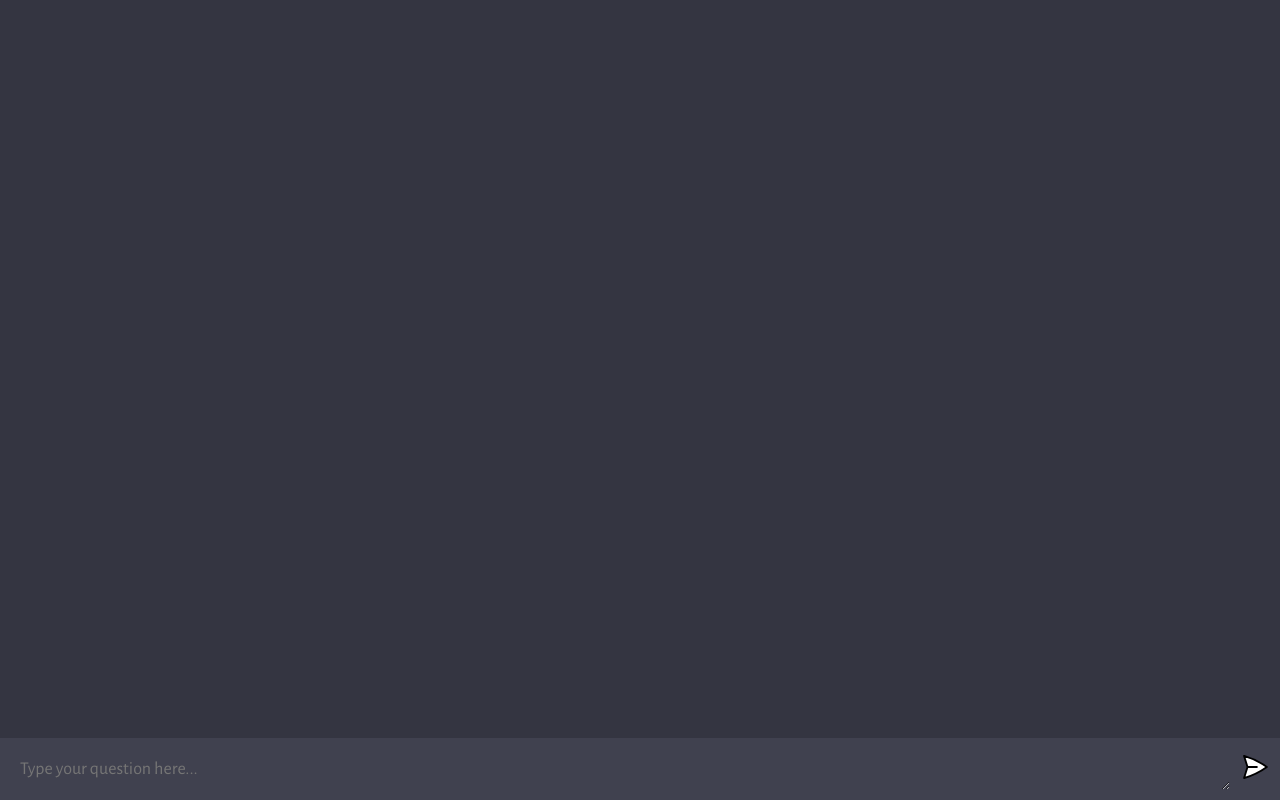
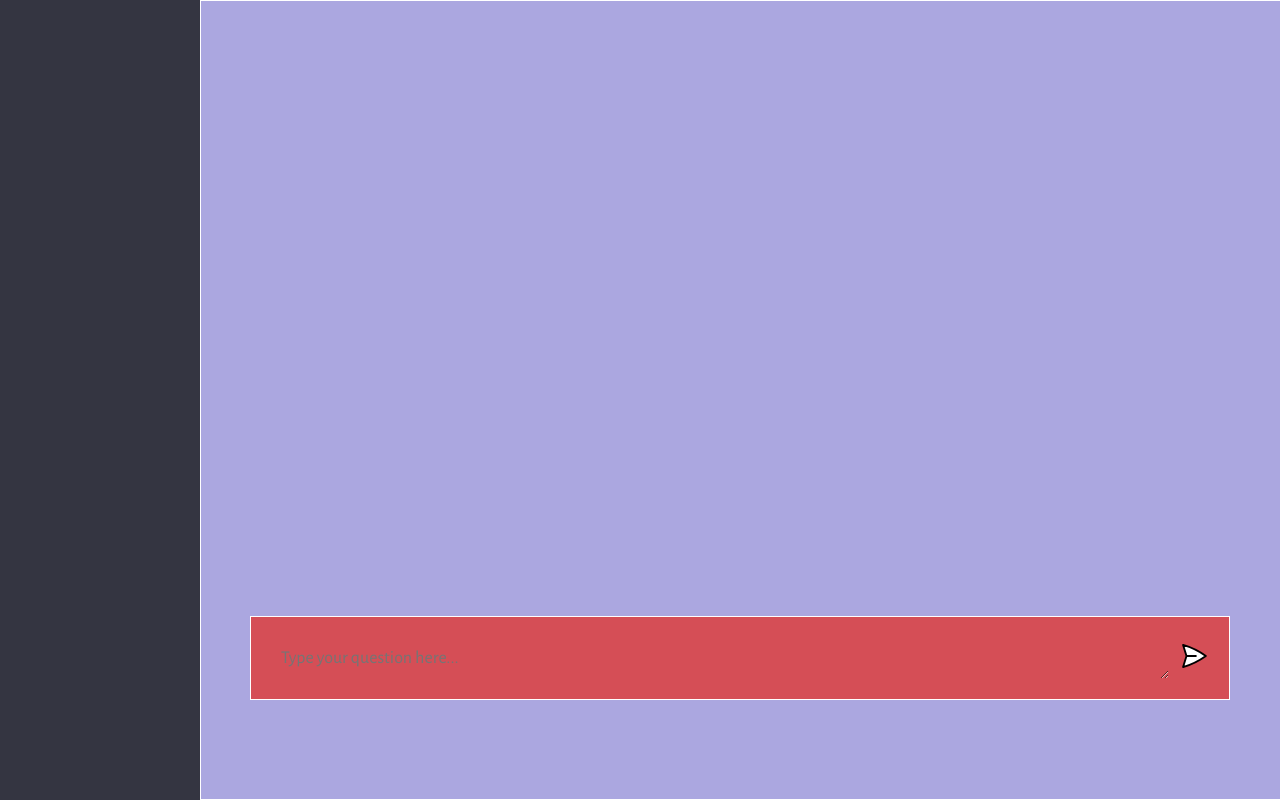
Before and after one commit to seandesiree/BaddiesHackathon, a website built with Vite: page ai-chatbot/index.html in a window 1280 px wide. Built offline with nearby package versions, Linux system fonts and the light colour scheme.

Commit message:
added css stylings

```diff
--- a/ai-chatbot/index.html
+++ b/ai-chatbot/index.html
@@ -9,6 +9,7 @@
   </head>
   <body>
     <div id="app">
+      <div id="side_menu"></div>
       <div id="chat_container"></div>
 
       <form>
--- a/ai-chatbot/script.js
+++ b/ai-chatbot/script.js
@@ -4,8 +4,16 @@ import user from './assets/user.svg';
 /* target HTML elements using document.querySelector */
 const form = document.querySelector('form');
 const chatContainer = document.querySelector('#chat_container');
+const sideMenu = document.querySelector('#side_menu');
 
 let loadInterval;
+
+// /* generate side menu history of chats */
+// function sideMenu() {
+//   return (
+//     `<div class="side_menu"></div>`
+//   )
+// }
 
 /* implement bot loading before outputting response */
 function loader(element) {
--- a/ai-chatbot/style.css
+++ b/ai-chatbot/style.css
@@ -15,17 +15,33 @@ body {
   width: 100vw;
   height: 100vh;
   background: #343541;
-
+  text-align: center;
   display: flex;
   flex-direction: column;
-  align-items: center;
+  position: fixed;
+  /* align-items: center; */
   justify-content: space-between;
 }
+
+/* #side_menu {
+  width: 200px;
+  border: 1px solid white;
+  background-color: #10a37f;
+  margin: 0;
+  padding: 0;
+  position: fixed;
+  height: 100%;
+  overflow: auto;
+} */
 
 #chat_container {
   flex: 1;
   width: 100%;
+  border: 1px solid white;
   height: 100%;
+  background-color: rgba(171, 167, 224, 1);
+  margin-left: 200px;
+  position: relative;
   overflow-y: scroll;
 
   display: flex;
@@ -57,7 +73,7 @@ body {
   width: 100%;
   max-width: 1280px;
   margin: 0 auto;
-
+  text-align: left;
   display: flex;
   flex-direction: row;
   align-items: flex-start;
@@ -113,14 +129,20 @@ body {
 }
 
 form {
-  width: 100%;
-  max-width: 1280px;
-  margin: 0 auto;
-  padding: 10px;
-  background: #40414F;
-
+  /* width: 100%;
+  max-width: 1280px; */
+  margin-left: 250px;
+  margin-bottom: 100px;
+  margin-right: 50px;
+  padding: 20px;
+  background: rgba(213, 78, 86, 1);
+  border: 1px solid white;
   display: flex;
   flex-direction: row;
+  position: absolute;
+  bottom: 0;
+  left: 0;
+  right: 0;
   gap: 10px;
 }
 
```
